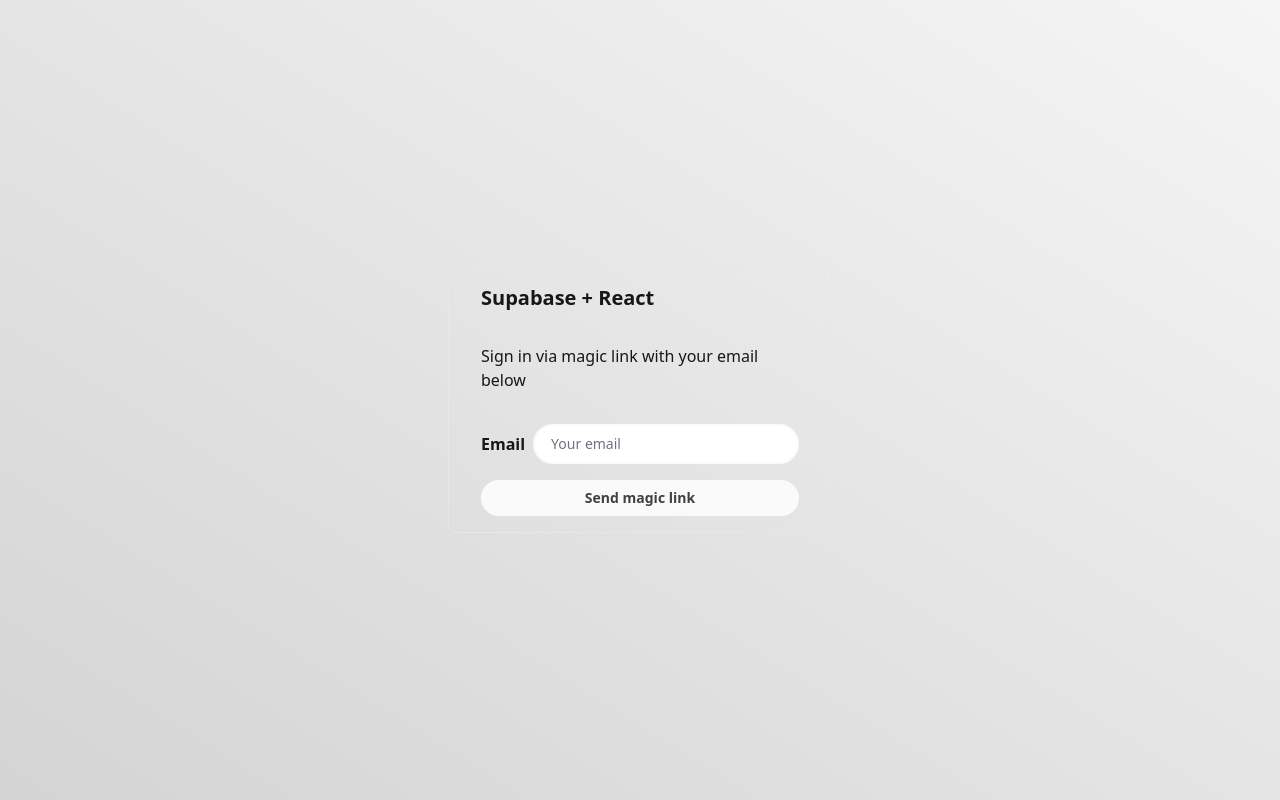
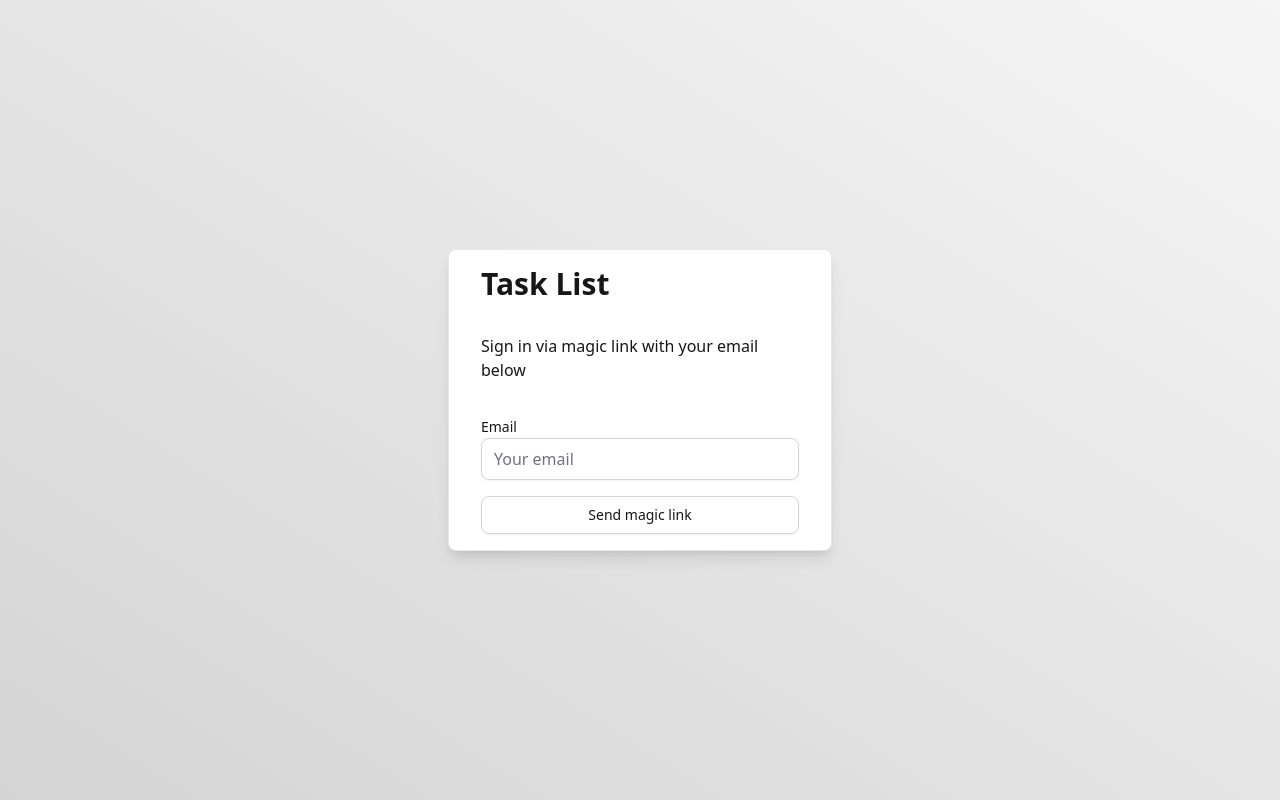
Before and after one commit to orphandeity/task-list, a React (Vite) app: page / in a window 1280 px wide. Built offline with nearby package versions, Linux system fonts and the light colour scheme; no server answers.

Commit message:
ready to build

```diff
--- a/src/components/Account.jsx
+++ b/src/components/Account.jsx
@@ -81,7 +81,7 @@
             aria-live='polite'
             className='flex flex-col gap-8 rounded-lg border bg-white px-16 py-8'
           >
-            <Dialog.Title className='text-xl font-bold'>
+            <Dialog.Title className='text-3xl font-bold'>
               User Profile
             </Dialog.Title>
             {loading ? (
@@ -102,14 +102,14 @@
                 {/* email */}
 
                 <div>
-                  <label htmlFor='email' className='text-sm font-semibold'>
+                  <label htmlFor='email' className='text-sm font-medium'>
                     Email
                   </label>
                   <input
                     id='email'
                     type='text'
                     value={session.user.email}
-                    className='w-full rounded-lg border-neutral-700'
+                    className='w-full rounded-lg border-neutral-300 shadow-sm'
                     disabled
                   />
                 </div>
@@ -117,7 +117,7 @@
                 {/* name */}
 
                 <div>
-                  <label htmlFor='username' className='text-sm font-semibold'>
+                  <label htmlFor='username' className='text-sm font-medium'>
                     Name
                   </label>
                   <input
@@ -125,14 +125,14 @@
                     type='text'
                     value={username || ''}
                     onChange={e => setUsername(e.target.value)}
-                    className='w-full rounded-lg border-neutral-700'
+                    className='w-full rounded-lg border-neutral-300 shadow-sm'
                   />
                 </div>
 
                 {/* website */}
 
                 <div>
-                  <label htmlFor='website' className='text-sm font-semibold'>
+                  <label htmlFor='website' className='text-sm font-medium'>
                     Website
                   </label>
                   <input
@@ -140,7 +140,7 @@
                     type='url'
                     value={website || ''}
                     onChange={e => setWebsite(e.target.value)}
-                    className='w-full rounded-lg border-neutral-700'
+                    className='w-full rounded-lg border-neutral-300 shadow-sm'
                   />
                 </div>
 
@@ -148,7 +148,7 @@
 
                 <div>
                   <button
-                    className='w-full rounded-lg bg-neutral-50 px-4 py-2 text-sm font-semibold text-neutral-700 hover:bg-neutral-100'
+                    className='w-full rounded-lg border border-neutral-300 px-3 py-2 text-sm font-medium shadow-sm hover:bg-neutral-50'
                     disabled={loading}
                   >
                     Update Profile
@@ -161,14 +161,14 @@
 
             <div className='flex justify-center gap-2'>
               <button
-                className='flex-1 rounded-lg bg-neutral-50 px-4 py-2 text-sm font-semibold text-neutral-700 hover:bg-neutral-100'
+                className='flex-1 rounded-lg border border-red-300 px-3 py-2 text-sm font-medium text-red-500 shadow-sm hover:border-red-500 hover:bg-red-50 hover:text-red-500 hover:shadow-red-700/5'
                 type='button'
                 onClick={() => supabase.auth.signOut()}
               >
                 Sign Out
               </button>
               <button
-                className='flex-1 rounded-lg bg-neutral-50 px-4 py-2 text-sm font-semibold text-neutral-700 hover:bg-neutral-100'
+                className='flex-1 rounded-lg border border-neutral-300 px-3 py-2 text-sm font-medium shadow-sm hover:bg-neutral-50'
                 onClick={() => setIsOpen(false)}
               >
                 Close
--- a/src/components/Auth.jsx
+++ b/src/components/Auth.jsx
@@ -24,16 +24,16 @@
     <div className='flex h-screen items-center justify-center'>
       <div
         aria-live='polite'
-        className='flex max-w-sm flex-col gap-8 rounded-lg border px-8 py-4'
+        className='flex max-w-sm flex-col gap-8 rounded-lg border bg-white px-8 py-4 shadow-lg'
       >
-        <h1 className='text-xl font-bold'>Supabase + React</h1>
+        <h1 className='text-3xl font-bold'>Task List</h1>
         <p>Sign in via magic link with your email below</p>
         {loading ? (
           'Sending magic link...'
         ) : (
           <form onSubmit={handleLogin} className='flex flex-col gap-4'>
-            <div className='flex items-center gap-2'>
-              <label htmlFor='email' className='font-semibold'>
+            <div>
+              <label htmlFor='email' className='text-sm font-medium'>
                 Email
               </label>
               <input
@@ -42,12 +42,12 @@
                 placeholder='Your email'
                 value={email}
                 onChange={e => setEmail(e.target.value)}
-                className='w-full rounded-full border-2 border-neutral-50 px-4 py-2 text-sm'
+                className='block w-full rounded-lg border-neutral-300 shadow-sm'
               />
             </div>
             <button
               aria-live='polite'
-              className='w-full rounded-full bg-neutral-50 px-4 py-2 text-sm font-semibold text-neutral-700 hover:bg-neutral-100'
+              className='w-full rounded-lg border border-neutral-300 px-3 py-2 text-sm font-medium shadow-sm hover:bg-neutral-50'
             >
               Send magic link
             </button>
--- a/src/components/Avatar.jsx
+++ b/src/components/Avatar.jsx
@@ -65,7 +65,7 @@
         'Uploading...'
       ) : (
         <>
-          <label htmlFor='single' className='text-sm font-semibold'>
+          <label htmlFor='single' className='text-sm font-medium'>
             Upload an avatar
           </label>
           <div>
@@ -75,7 +75,7 @@
               accept='image/*'
               onChange={uploadAvatar}
               disabled={uploading}
-              className='text-xs font-light text-gray-700 file:rounded-lg file:border-0 file:bg-gray-50 file:px-4 file:py-2 file:text-sm file:font-semibold file:text-gray-700 hover:file:bg-gray-100'
+              className='rounded-lg px-3 py-2 text-xs text-neutral-500 file:rounded-full file:border-0 file:bg-neutral-50 file:p-3 file:py-2 file:font-medium hover:file:bg-neutral-100'
             />
           </div>
         </>
--- a/src/components/TaskList.jsx
+++ b/src/components/TaskList.jsx
@@ -93,7 +93,7 @@
   }
 
   const tabStyles =
-    'px-4 py-2 text-gray-700 flex-1 text-sm font-medium ui-selected:bg-gray-200 ui-not-selected:bg-gray-50 rounded-lg';
+    'flex-1 rounded-lg border border-neutral-300 px-3 py-2 text-sm font-medium shadow-sm ui-selected:bg-neutral-50';
 
   return (
     <div className='mx-auto flex max-w-lg flex-col gap-8 rounded-lg bg-white p-8 shadow-lg'>
@@ -113,7 +113,7 @@
           type='text'
           value={newTask}
           onChange={e => setNewTask(e.target.value)}
-          className='flex-1 rounded-lg border-2 border-gray-100'
+          className='w-full flex-1 rounded-lg border-neutral-300 shadow-sm'
         />
         <button type='submit'>
           <svg
@@ -122,7 +122,7 @@
             viewBox='0 0 24 24'
             strokeWidth={1.5}
             stroke='currentColor'
-            className='h-6 w-6 hover:text-green-500'
+            className='h-8 w-8 text-neutral-300 hover:text-green-500'
             onClick={handleAddTask}
           >
             <path
@@ -132,15 +132,8 @@
             />
           </svg>
         </button>
-
-        {/* <button
-          type='submit'
-          className='rounded-lg bg-gray-50 px-4 py-2 text-sm font-semibold text-gray-700 hover:bg-gray-100'
-        >
-          add
-        </button> */}
       </form>
-      <Tab.Group>
+      <Tab.Group defaultIndex={1}>
         <Tab.List className='flex items-center justify-between gap-2'>
           <Tab className={tabStyles}>All</Tab>
           <Tab className={tabStyles}>To Do</Tab>
```
